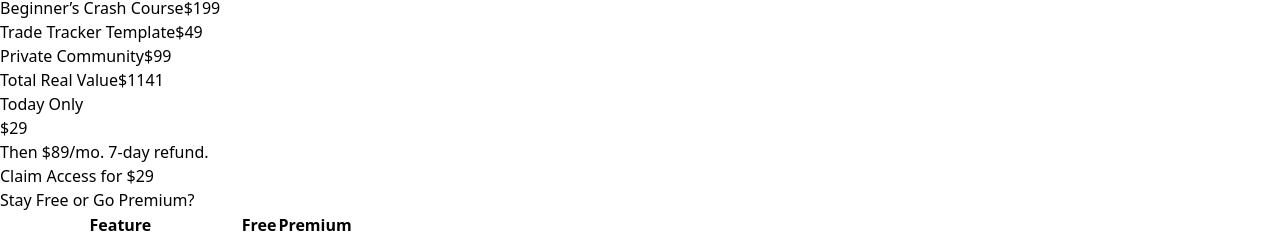
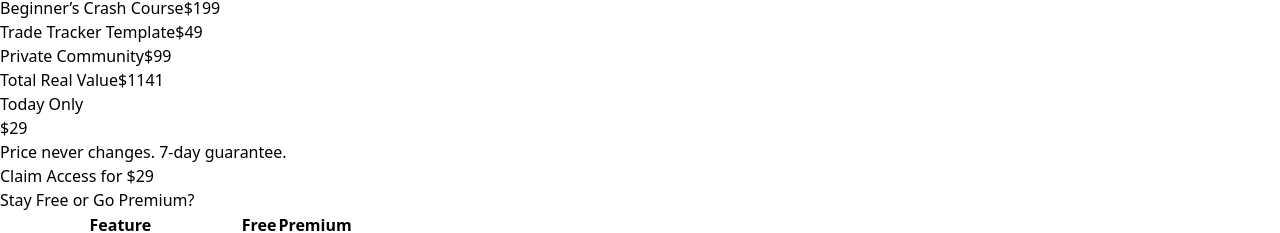
Before and after one commit to dylanhartman3/no-limit-trades, a Next.js app: page / in a window 1280 px wide. Shown: the part 796-1029 px from the top of the page. Built offline with nearby package versions, Linux system fonts and the light colour scheme.

Commit message:
Update index.tsx

```diff
--- a/pages/index.tsx
+++ b/pages/index.tsx
@@ -307,7 +307,7 @@ export default function IndexPage() {
             <div className="rounded-xl border border-white/10 bg-black/40 p-4">
               <div className="text-sm text-white/70">Today Only</div>
               <div className="text-3xl font-extrabold text-[#E5DEFF]">$29</div>
-              <div className="text-xs text-white/60">Then $89/mo. 7-day refund.</div>
+              <div className="text-xs text-white/60">Price never changes. 7-day guarantee.</div>
             </div>
             <div className="flex items-center justify-center">
               <button
```
